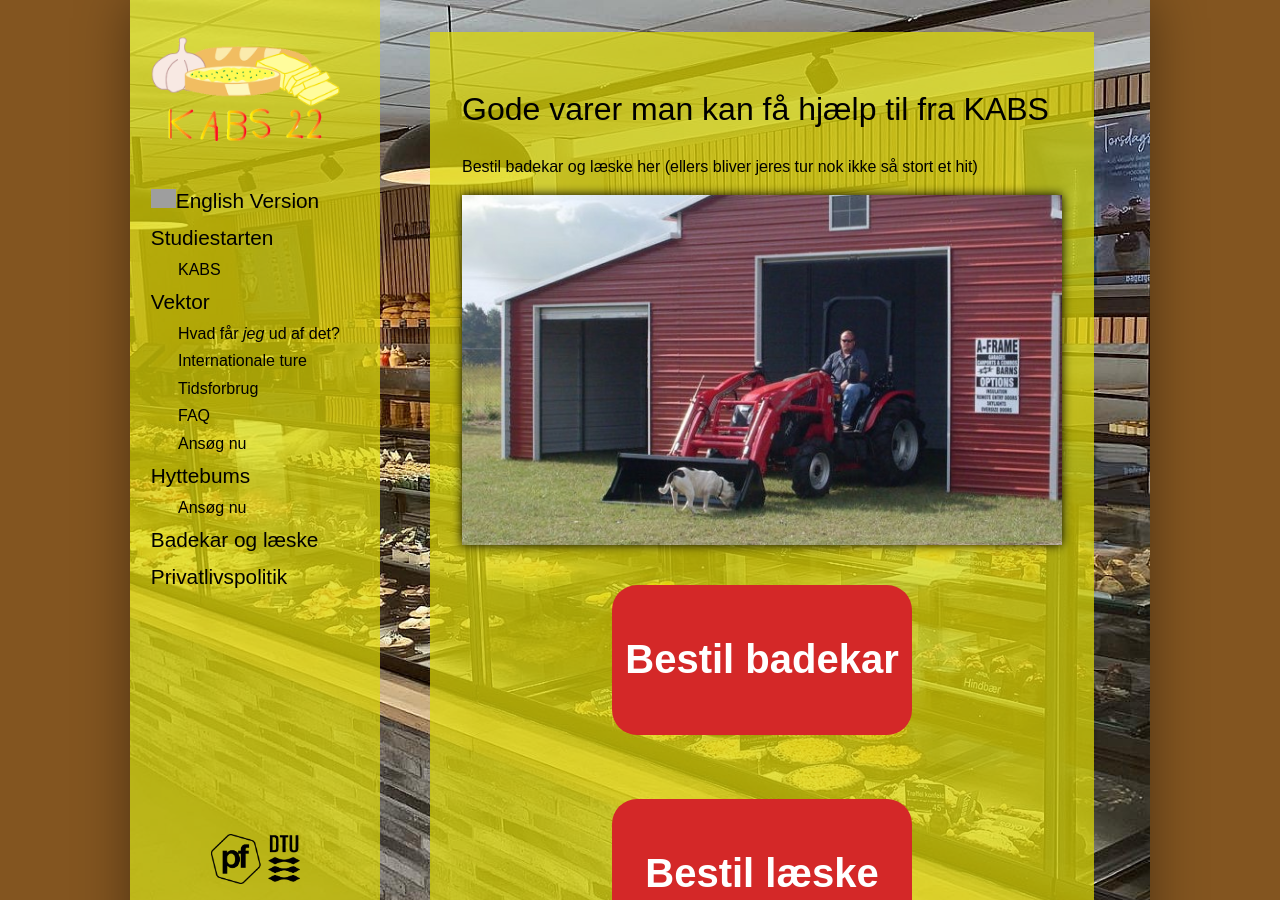
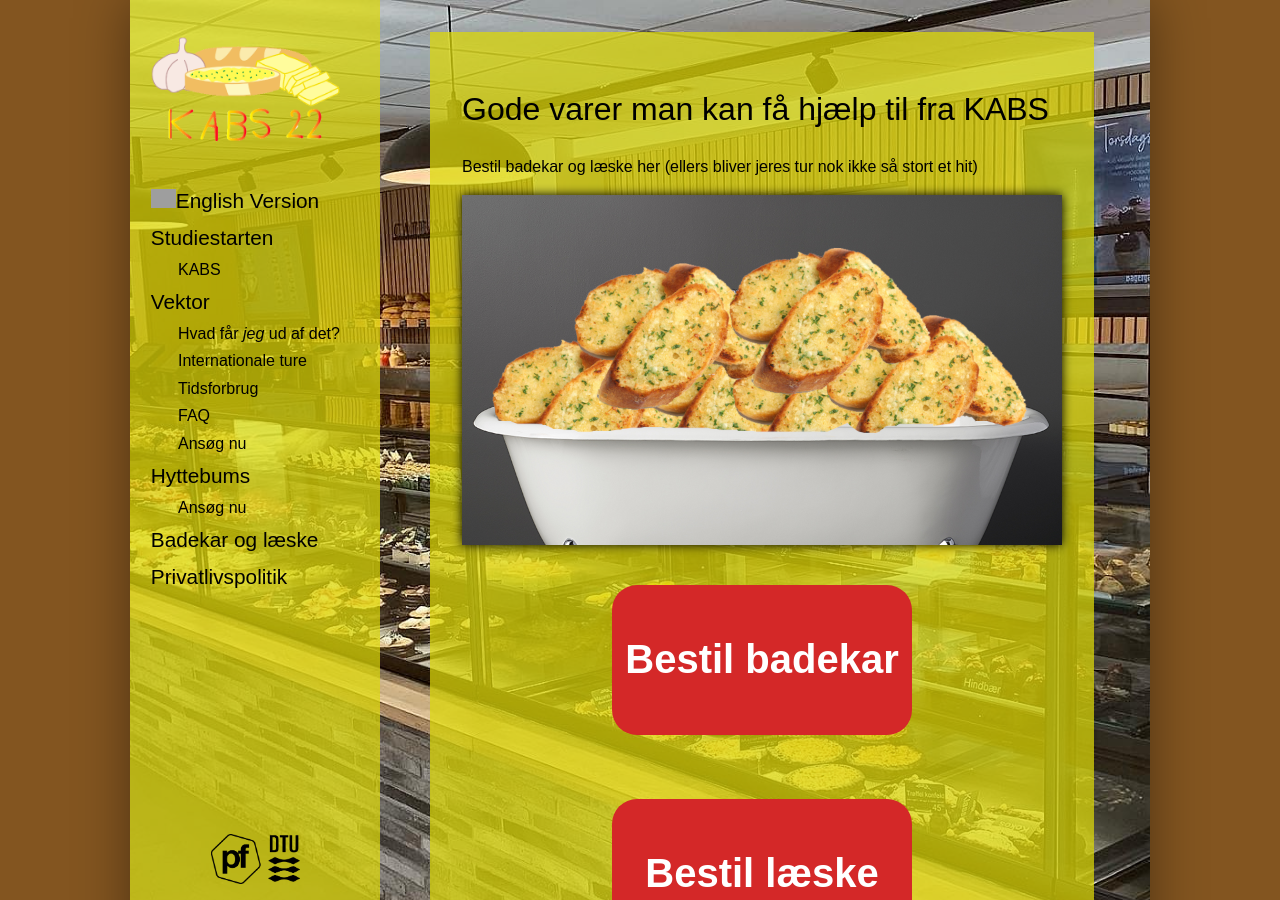
Before and after one commit to KABSDTU/kabsdtu.github.io, a Jekyll site: the page built from badekar.md, in a window 1280 px wide and 900 px high. Built offline with Jekyll 4.4.1, drawn with Linux system fonts in a browser that asks for light colours; some web fonts are replaced; grey boxes are pictures that could not be loaded.

Commit message:
image change

```diff
--- a/badekar.md
+++ b/badekar.md
@@ -6,7 +6,7 @@ title: Badekar/Læske
 <h1>Gode varer man kan få hjælp til fra KABS</h1>
 <p>Bestil badekar og læske her (ellers bliver jeres tur nok ikke så stort et hit)</p>
 
-<div id="poster-image" style="background-image: url('/static/img/laeske.jpg');">
+<div id="poster-image" style="background-image: url('/static/img/badekar.png');">
 </div>
 
 <a style="text-align: center; padding: 3px" href="https://forms.gle/bbZ8T1Co8L4XXS5cA">
```
Also changed, not shown: en/studiestarten.md (+1 -1 lines), static/img/badekar.png (added).
